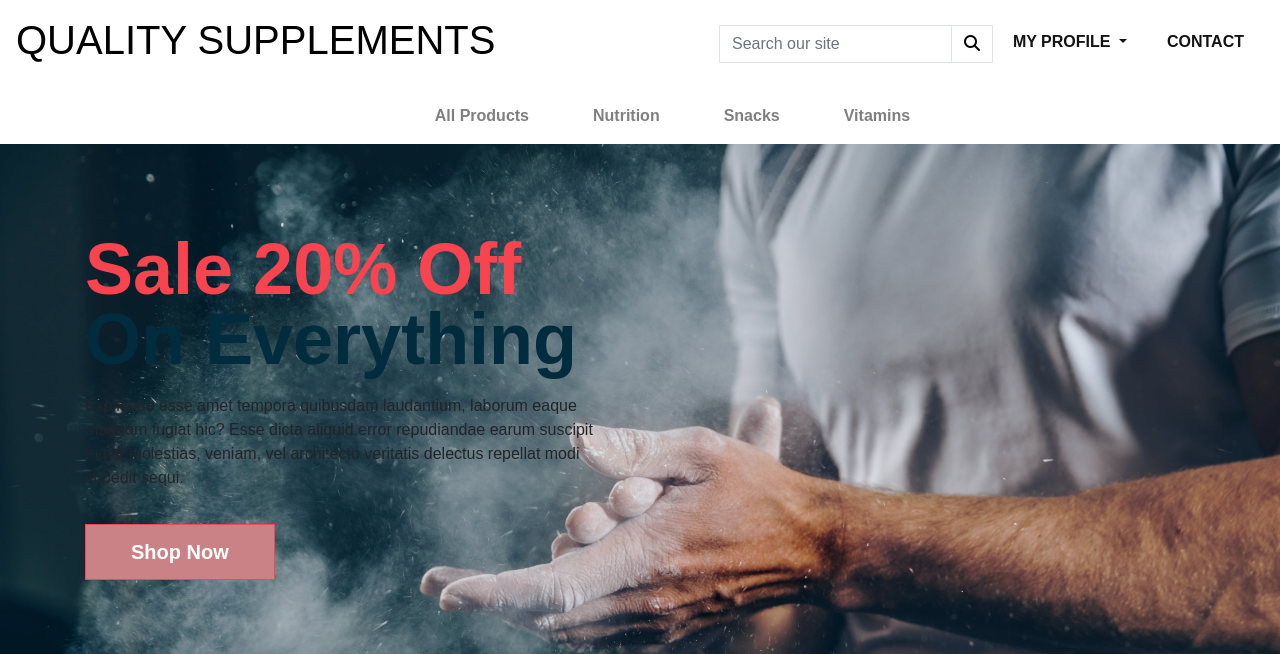
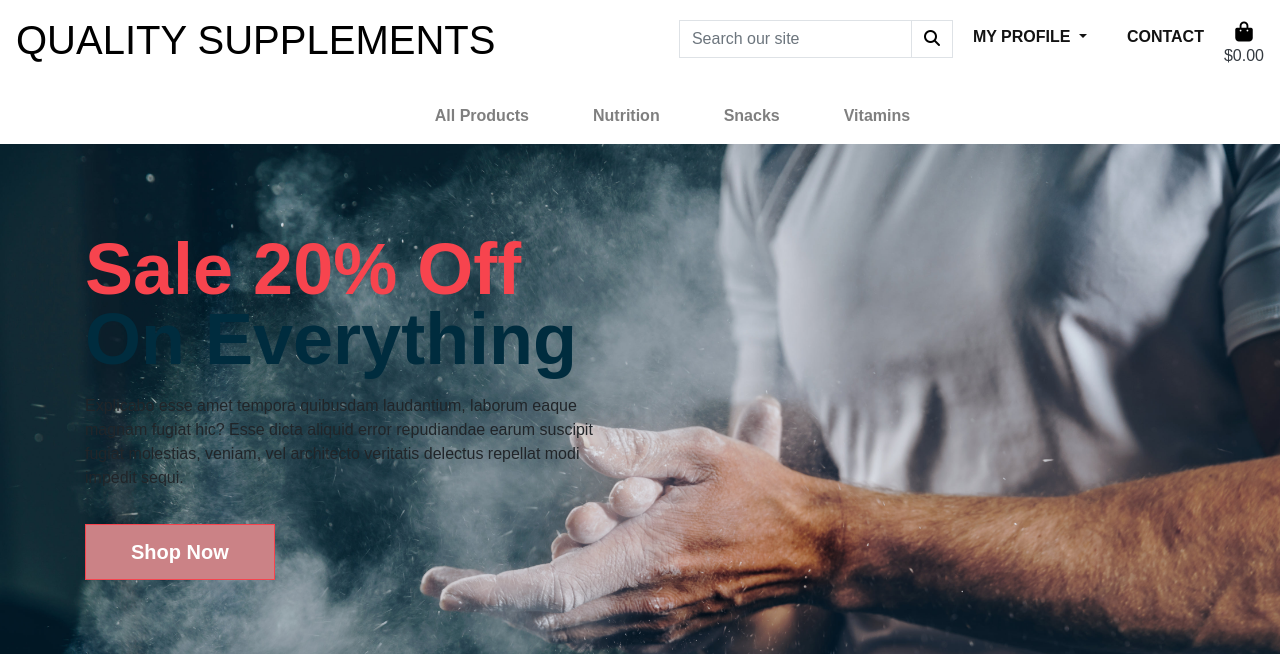
Before and after one commit to Code-Institute-Submissions/maxapn98-quality_supplements_JuneResub, a Django app: page / in a window 1280 px wide. Shown: the top 654 px of the page. Run offline with Django 3.2, Linux system fonts and the light colour scheme; some libraries are stand-ins or nearby versions.

Commit message:
add bag to base template nav

```diff
--- a/templates/base.html
+++ b/templates/base.html
@@ -87,6 +87,18 @@
                   <a class="nav-link" href="contact.html">Contact</a>
                </li>
                <li class="nav-item">
+                  <a href="">
+                     <div class="text-center">
+                        <div><i class="fas fa-shopping-bag fa-lg"></i></div>
+                        <p class="my-0 text-dark">
+                            {% if grand_total %}
+                            ${{ grand_total|floatformat:2 }}
+                            {% else %}
+                            $0.00
+                            {% endif %}
+                        </p>
+                    </div>
+                  </a>
                </li>
             </ul>
          </div>
```
